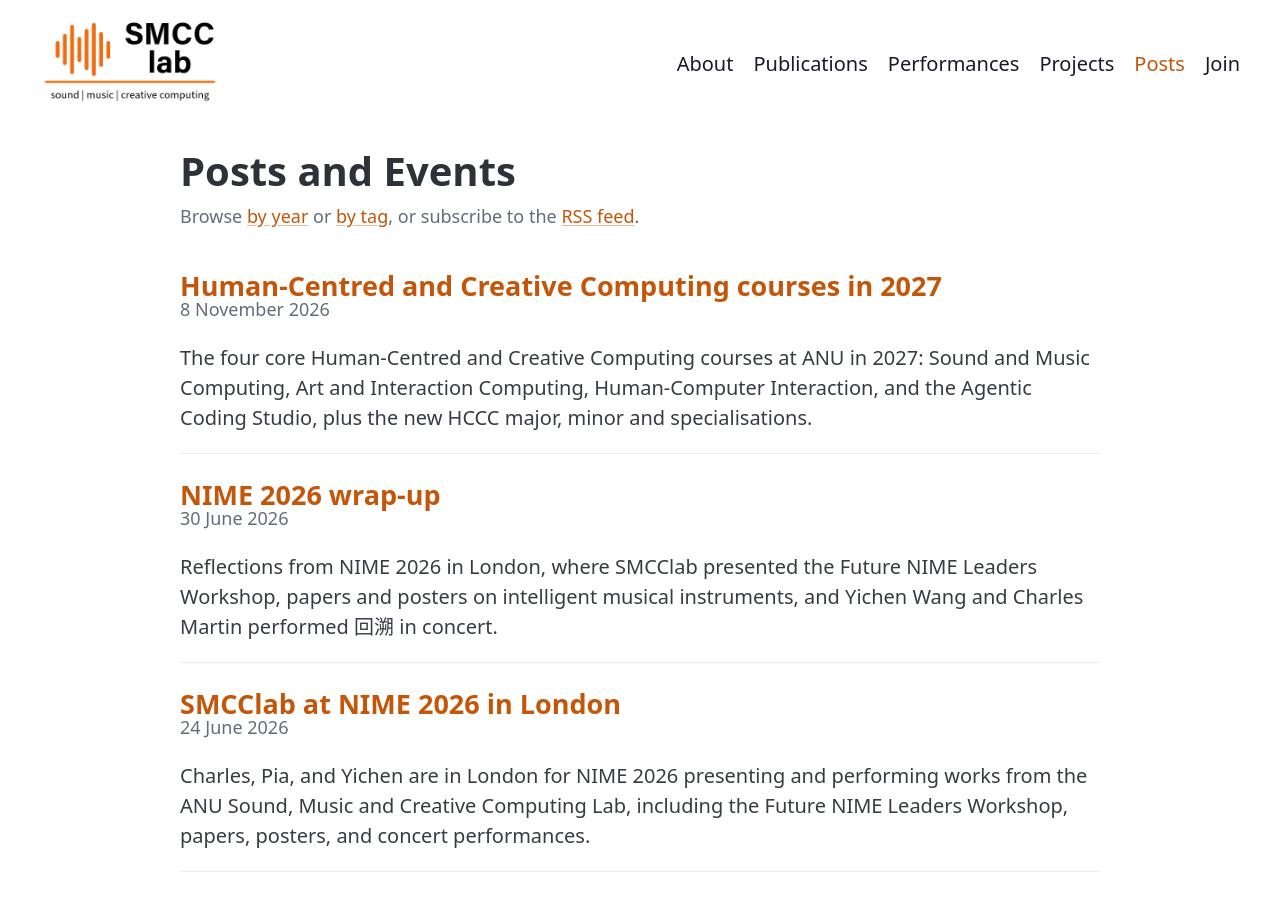
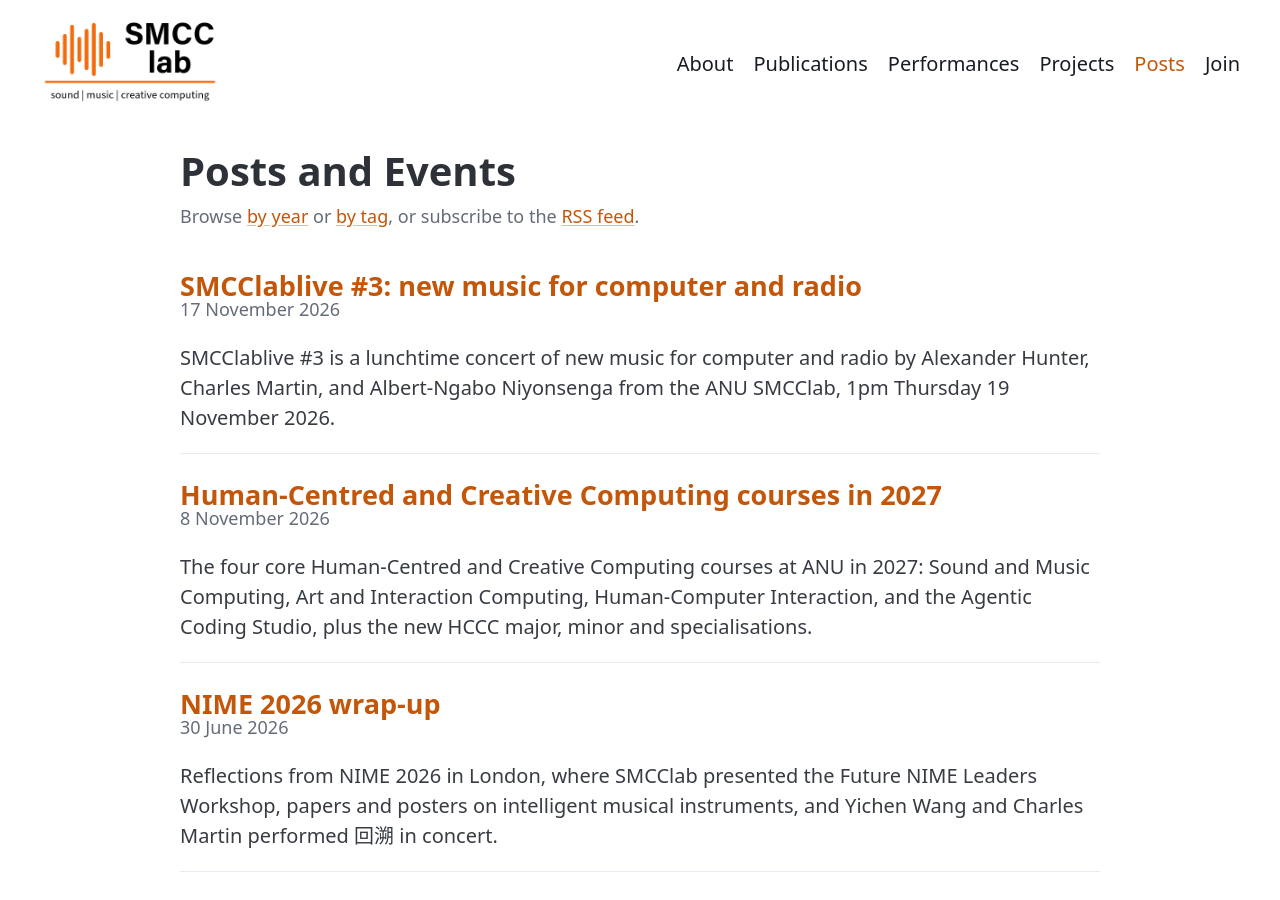
Before and after one commit to smcclab/smcclab.github.io, a Jekyll site: the page built from posts.md, in a window 1280 px wide and 900 px high. Built offline with Jekyll 4.4.1, drawn with Linux system fonts in a browser that asks for light colours.

Commit message:
Add post announcing SMCClablive #3
Lunchtime concert on Thursday 19 November 2026 in the Band Room,
Peter Karmel Building, with the poster and a performances entry.

Co-Authored-By: Claude Fable 5.2 <noreply@anthropic.com>

```diff
--- a/_data/performances.yml
+++ b/_data/performances.yml
@@ -5,6 +5,14 @@
 # Fields: year, title, authors (HTML; wrap lab members in <strong>), type,
 #         venue, location, url (event/write-up), video (optional),
 #         images (optional list of {src, alt}; shown on the homepage and performances page).
+
+- year: 2026
+  title: "SMCClablive #3 — new music for computer and radio"
+  authors: "<strong>Charles Martin</strong>, <strong>Alexander Hunter</strong>, and <strong>Albert-Ngabo Niyonsenga</strong>"
+  type: "Concert series"
+  venue: "SMCClablive #3, Band Room, ANU School of Music"
+  location: "Canberra, Australia · 19 November 2026"
+  url: "/2026/11/17/smcclablive-3.html"
 
 - year: 2026
   title: "回溯 (Retrace): Co-constructing a Dual Feedback Apparatus"
--- /dev/null
+++ b/_posts/2026-11-17-smcclablive-3.md
@@ -0,0 +1,30 @@
+---
+layout: post
+title: "SMCClablive #3: new music for computer and radio"
+date: 2026-11-17
+description: "SMCClablive #3 is a lunchtime concert of new music for computer and radio by Alexander Hunter, Charles Martin, and Albert-Ngabo Niyonsenga from the ANU SMCClab, 1pm Thursday 19 November 2026."
+tags: [concert, smcclablive, computer-music, live-performance, hyphae, acmc]
+---
+
+- time: 1:00pm, Thursday 19 November 2026
+- location: [Band Room](https://studentvip.com.au/anu/main/maps/140822), Peter Karmel Building, ANU School of Music
+
+![SMCClablive #3 poster — Hunter/Martin/Niyonsenga, new music for computer and radio, 1pm Thursday 19 November 2026, Band Room, Peter Karmel Building]({% link assets/2026/2026-11-19-smcclablive-3-poster-2000w.jpg %})
+
+SMCClablive #3 is the third in the ANU Sound, Music, and Creative Computing
+Lab's research performance series featuring new instruments, new sounds, and
+new artistic experiences on stage.
+
+This time we present new music for computer and radio: works to be presented
+at the [Australasian Computer Music Conference](https://computermusic.org.au)
+in December 2026, and works in recent development in the lab. The performers
+are [Charles Martin](https://charlesmartin.au), [Alexander
+Hunter](https://alexanderhunter.com.au), and Albert-Ngabo Niyonsenga.
+
+Join us for this lunchtime concert of experimental computer music!
+
+## Program
+
+1. [_Hyphae_](https://charlesmartin.au/projects/hyphae/): Charles Martin + Alexander Hunter
+2. _Bad Microphone 2_: Albert-Ngabo Niyonsenga + Charles Martin
+3. _Agentier_: Charles Martin
```
Also changed, not shown: assets/2026/2026-11-19-smcclablive-3-poster-2000w.jpg (added).
